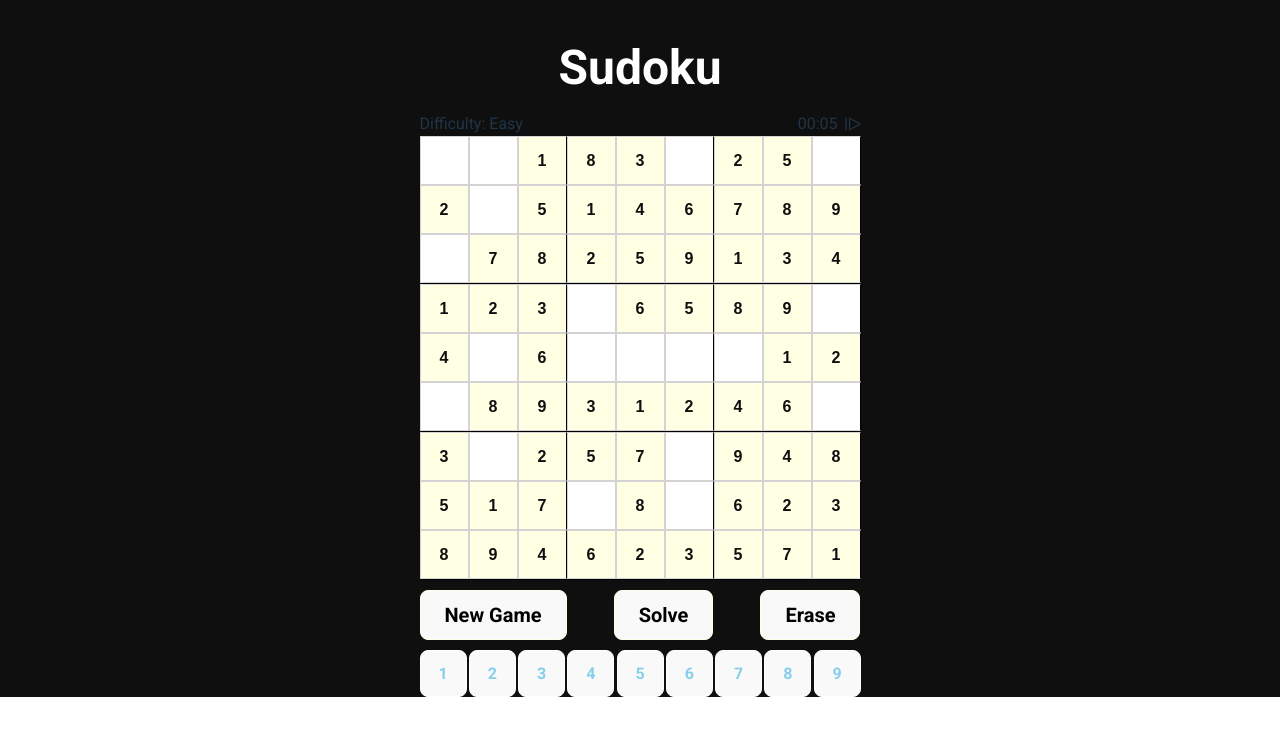
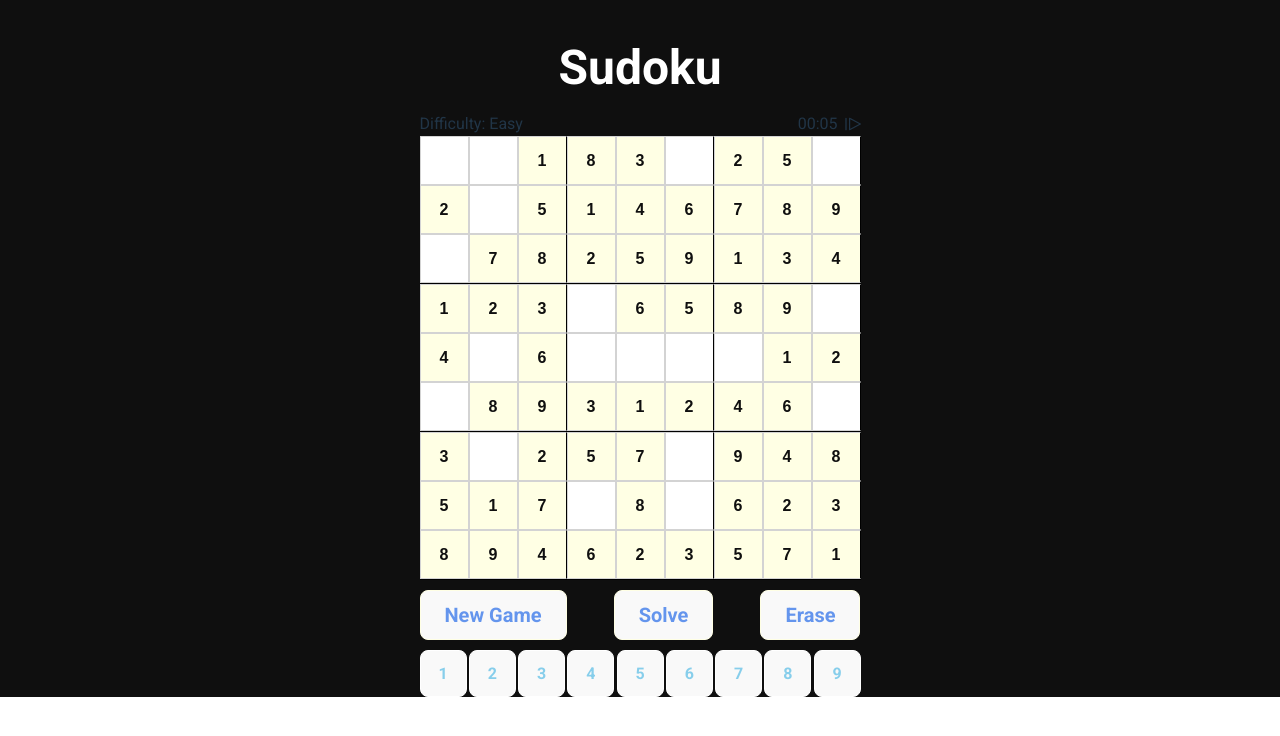
Before and after one commit to lausk97/sudoku-ts, a React (Vite) app: page / in a window 1280 px wide. Shown: the top 736 px of the page. Built offline with nearby package versions, Linux system fonts and the light colour scheme.

Commit message:
changed actions button colour

```diff
--- a/src/components/Tile.tsx
+++ b/src/components/Tile.tsx
@@ -66,7 +66,6 @@ const Tile = ({
                                         ? ''
                                         : board[rowIndex][colIndex]
                                 }
-                                onClick={(e) => e.preventDefault()}
                                 onKeyDown={(e) => onInputKeyboardNumber(e)}
                                 onFocus={() =>
                                     onHandleTileFocus(rowIndex, colIndex)
--- a/src/styles/main.css
+++ b/src/styles/main.css
@@ -2,6 +2,7 @@
   --light: rgb(255, 255, 228);
   --dark: rgb(15, 15, 15);
   --navyblue: rgb(0, 0, 128);
+  --cornflowerblue: rgb(100, 149, 237);
   --skyblue: rgb(135, 206, 235);
   --xxsm-board-width: 270px;
   --xsm-board-width: 306px;
@@ -229,6 +230,11 @@ body,
   display: flex;
   justify-content: space-between;
   margin: 10px 0;
+}
+
+.actions .dropup .btn,
+.actions .btn {
+  color: var(--cornflowerblue);
 }
 
 .btn {
```
